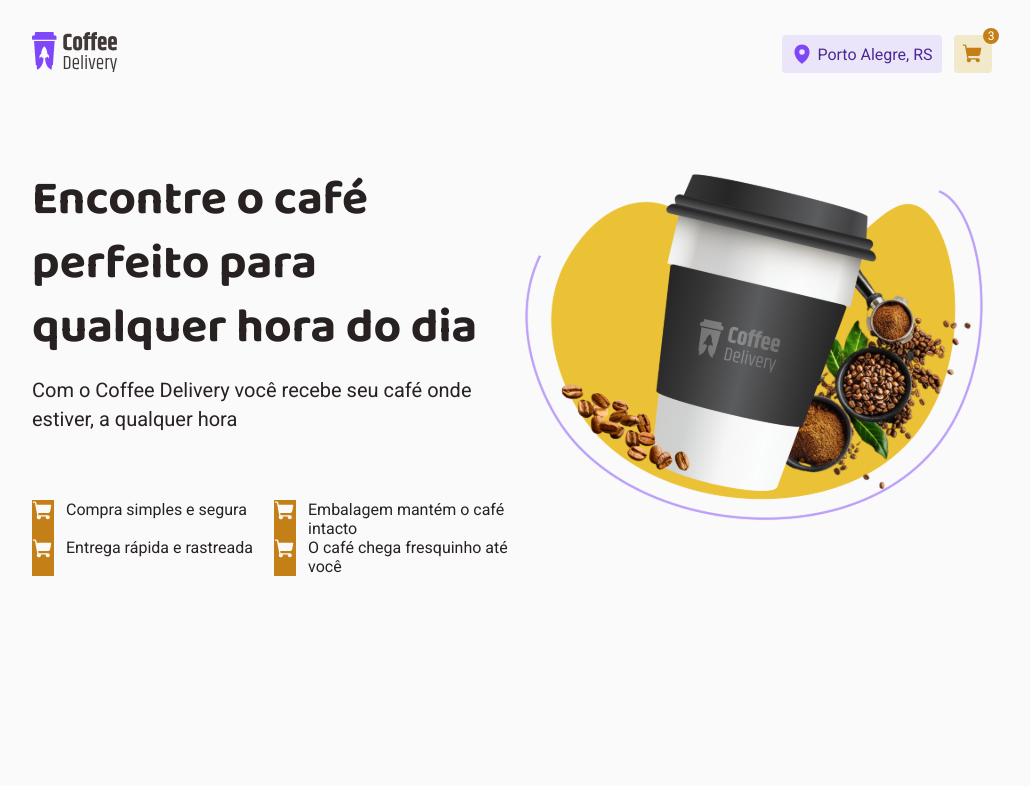
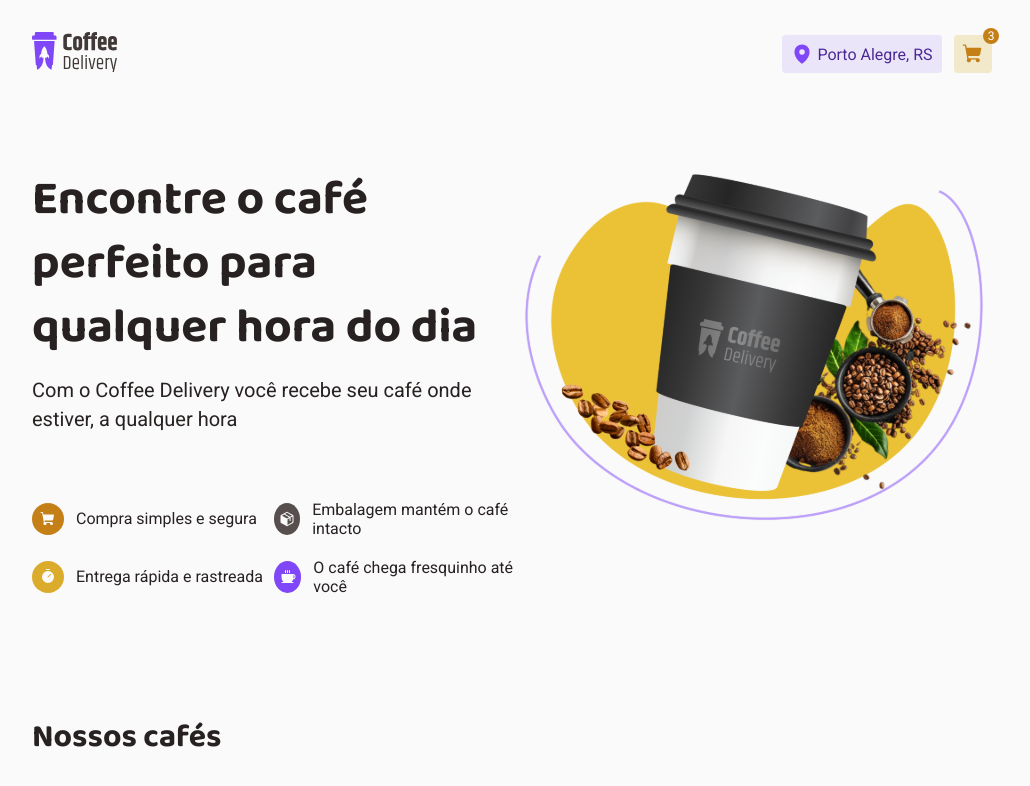
Before and after one commit to dpedersoli/ignite-react-ts-desafio-02, a React (Vite) app: page / in a window 1280 px wide. Shown: the top 786 px of the page, without its empty margins (128-1158 px from the left). Built offline with nearby package versions, Linux system fonts and the light colour scheme.

Commit message:
chore: first section is done; started second section

```diff
--- /dev/null
+++ b/src/components/FirstSection/index.tsx
@@ -0,0 +1,35 @@
+import { Main, MainText, Qualities, TitleAndSubtitle } from "./styles";
+import mainImage from '../../assets/images/Main/main.svg'
+import { Coffee, Package, ShoppingCart, Timer } from "phosphor-react";
+
+export function FirstSection() {
+  return (
+    <Main>
+      <MainText>
+        <TitleAndSubtitle>
+          <h3>Encontre o café perfeito para qualquer hora do dia</h3>
+          <h4>Com o Coffee Delivery você recebe seu café onde estiver, a qualquer hora</h4>
+        </TitleAndSubtitle>
+        <Qualities>
+          <div className="firstQuality">
+            <span><ShoppingCart size={16} color="#FAFAFA" weight="fill"/></span>
+            <p>Compra simples e segura</p>
+          </div>
+          <div  className="secondQuality">
+            <span><Package size={16} color="#FAFAFA" weight="fill"/></span>
+            <p>Embalagem mantém o café intacto</p>
+          </div>
+          <div className="thirdQuality">
+            <span><Timer size={16} color="#FAFAFA" weight="fill"/></span>
+            <p>Entrega rápida e rastreada</p>
+          </div>
+          <div className="fourthQuality">
+            <span><Coffee size={16} color="#FAFAFA" weight="fill"/></span>
+            <p>O café chega fresquinho até você</p>
+          </div>
+        </Qualities>
+      </MainText>
+      <img src={mainImage} alt="imagem de um copo de café descartável com tampa, e com variedades de tipos de grãos e pó de café atrás do copo" />
+    </Main>
+  )
+}
--- /dev/null
+++ b/src/components/FirstSection/styles.ts
@@ -0,0 +1,85 @@
+import styled from "styled-components";
+
+export const Main = styled.section`
+  display: flex;
+  justify-content: space-between;
+
+  margin-top: 5.75rem;
+  height: 34rem;
+
+  img{
+    width: 29.75rem;
+    height: 22.5rem;
+  }
+`
+
+export const MainText = styled.div`
+  display: flex;
+  flex-direction: column;
+
+  width: 36.75rem;
+`
+
+export const TitleAndSubtitle = styled.div`
+  margin-bottom: 4.125rem;
+  line-height: 4rem;
+
+  h3{
+    font-family: 'Baloo 2', sans-serif;
+    font-size: 3rem;
+  }
+
+  h4{
+    font-size: 1.25rem;
+    font-weight: normal;
+    line-height: 1.8rem;
+    margin-top: 1rem;
+  }
+`
+
+export const Qualities = styled.div`
+  display: flex;
+  flex-wrap: wrap;
+  width: 100%;
+
+    span{
+      width: 2rem;
+      height: 2rem;
+      border-radius: 100%;
+
+      display: flex;
+      align-items: center;
+      justify-content: center;
+    }
+
+    div{
+      display: flex;
+      align-items: center;
+      gap: 0.75rem;
+      width: 50%;
+    }
+
+    .firstQuality{
+      margin-bottom: 1.25rem;
+
+        span{
+          background-color: ${props => props.theme['yellow-800']};
+        }
+    }
+
+    .secondQuality{
+      margin-bottom: 1.25rem;
+
+        span{
+            background-color: ${props => props.theme['gray-700']};
+        }
+    }
+
+    .thirdQuality span{
+      background-color: ${props => props.theme['yellow-500']};
+    }
+
+    .fourthQuality span{
+      background-color: ${props => props.theme['purple-500']};
+    }
+`
--- /dev/null
+++ b/src/components/ProductsList/index.tsx
@@ -0,0 +1,9 @@
+import { Products } from "./styles";
+
+export function ProductsList(){
+  return (
+    <Products>
+      <h3>Nossos cafés</h3>
+    </Products>
+  )
+}
--- /dev/null
+++ b/src/components/ProductsList/styles.ts
@@ -0,0 +1,8 @@
+import styled from "styled-components";
+
+export const Products = styled.div`
+  h3{
+    font-size: 2rem;
+    font-family: 'Baloo 2', sans-serif;
+  }
+`
--- a/src/pages/Home/index.tsx
+++ b/src/pages/Home/index.tsx
@@ -1,35 +1,11 @@
-import { MainHeader, MainText, Qualities, TitleAndSubtitle } from "./styles";
-import mainImage from '../../assets/images/Main/main.svg'
-import { ShoppingCart } from "phosphor-react";
+import { FirstSection } from "../../components/FirstSection";
+import { ProductsList } from "../../components/ProductsList";
 
 export function Home() {
   return (
-    <MainHeader>
-      <MainText>
-        <TitleAndSubtitle>
-          <h2>Encontre o café perfeito para qualquer hora do dia</h2>
-          <p>Com o Coffee Delivery você recebe seu café onde estiver, a qualquer hora</p>
-        </TitleAndSubtitle>
-        <Qualities>
-          <div className="firstQuality">
-            <span><ShoppingCart size={22} color="#FAFAFA" weight="fill"/></span>
-            <p>Compra simples e segura</p>
-          </div>
-          <div className="secondQuality">
-            <span><ShoppingCart size={22} color="#FAFAFA" weight="fill"/></span>
-            <p>Embalagem mantém o café intacto</p>
-          </div>
-          <div className="thirdQuality">
-            <span><ShoppingCart size={22} color="#FAFAFA" weight="fill"/></span>
-            <p>Entrega rápida e rastreada</p>
-          </div>
-          <div className="fourthQuality">
-            <span><ShoppingCart size={22} color="#FAFAFA" weight="fill"/></span>
-            <p>O café chega fresquinho até você</p>
-          </div>
-        </Qualities>
-      </MainText>
-      <img src={mainImage} alt="imagem de um copo de café descartável com tampa, e com variedades de tipos de grãos e pó de café atrás do copo" />
-    </MainHeader>
+    <main>
+      <FirstSection/>
+      <ProductsList/>
+    </main>
   )
 }
--- a/src/pages/Home/styles.ts
+++ b/src/pages/Home/styles.ts
@@ -1,83 +1,4 @@
-import styled from "styled-components";
+// import styled from "styled-components";
 
-export const MainHeader = styled.div`
-  display: flex;
-  justify-content: space-between;
-
-  margin-top: 5.75rem;
-
-  img{
-    width: 29.75rem;
-    height: 22.5rem;
-  }
-`
-
-export const MainText = styled.div`
-  display: flex;
-  flex-direction: column;
-
-  width: 36.75rem;
-`
-
-export const TitleAndSubtitle = styled.div`
-  margin-bottom: 4.125rem;
-  line-height: 4rem;
-
-  h2{
-    font-family: 'Baloo 2', sans-serif;
-    font-size: 3rem;
-  }
-
-  p{
-    font-size: 1.25rem;
-    line-height: 1.8rem;
-    margin-top: 1rem;
-  }
-`
-
-//VER SE TEM COMO FAZER UM LOOP NO CSS PRA NÃO TER QUE REPETIR ALGUMAS PROPS
-export const Qualities = styled.div`
-  display: flex;
-  flex-wrap: wrap;
-  width: 100%;
-
-  .firstQuality{
-    display: flex;
-    gap: 0.75rem;
-    width: 50%;
-
-      span{
-        background-color: ${props => props.theme['yellow-800']};
-      }
-  }
-
-  .secondQuality{
-    display: flex;
-    gap: 0.75rem;
-    width: 50%;
-
-    span{
-        background-color: ${props => props.theme['yellow-800']};
-    }
-  }
-
-  .thirdQuality{
-    display: flex;
-    gap: 0.75rem;
-    width: 50%;
-
-    span{
-        background-color: ${props => props.theme['yellow-800']};
-    }
-  }
-
-  .fourthQuality{
-    display: flex;
-    gap: 0.75rem;
-    width: 50%;
-
-    span{
-        background-color: ${props => props.theme['yellow-800']};
-    }
-  }
-`
+// export const SomeName = styled.div`
+// `
```
